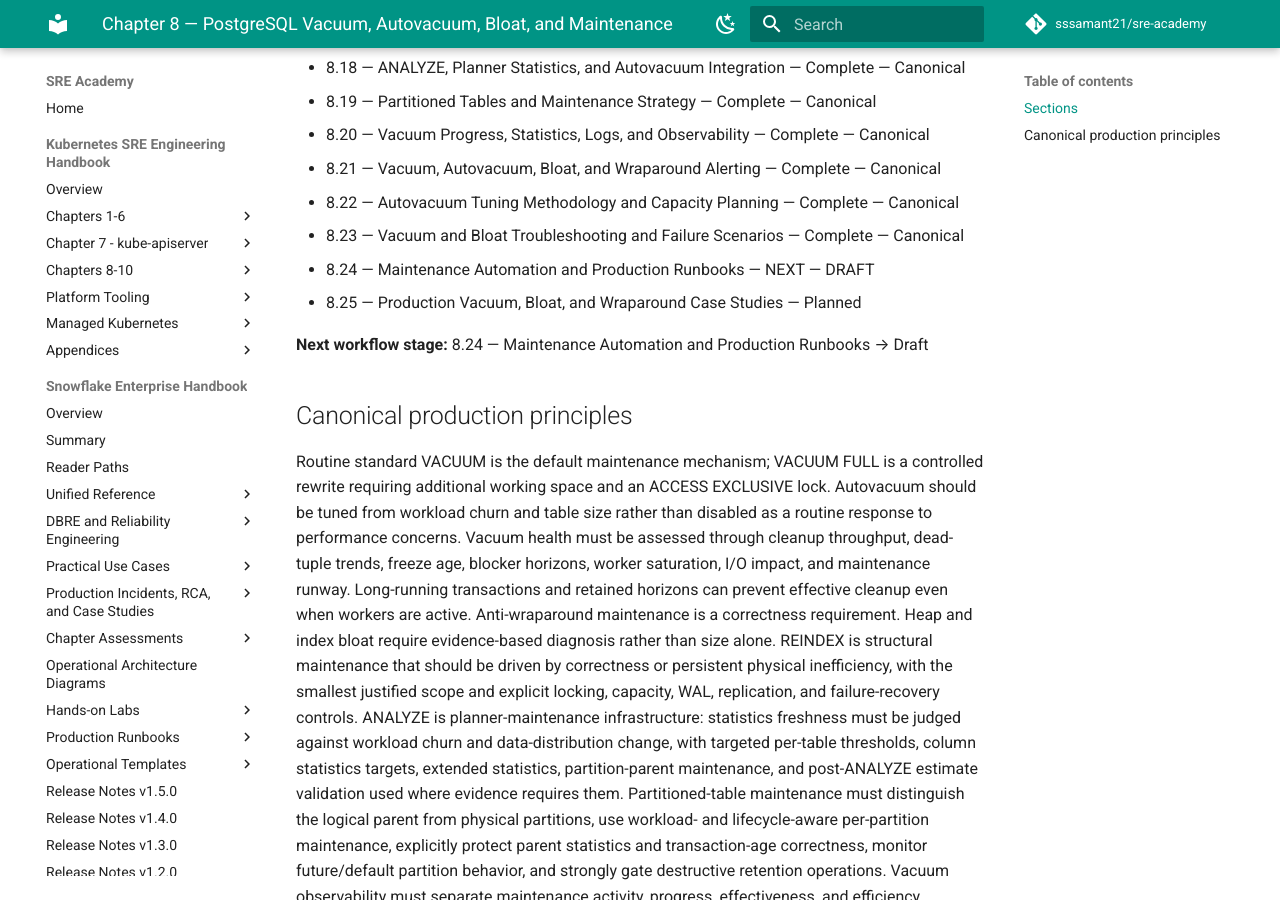
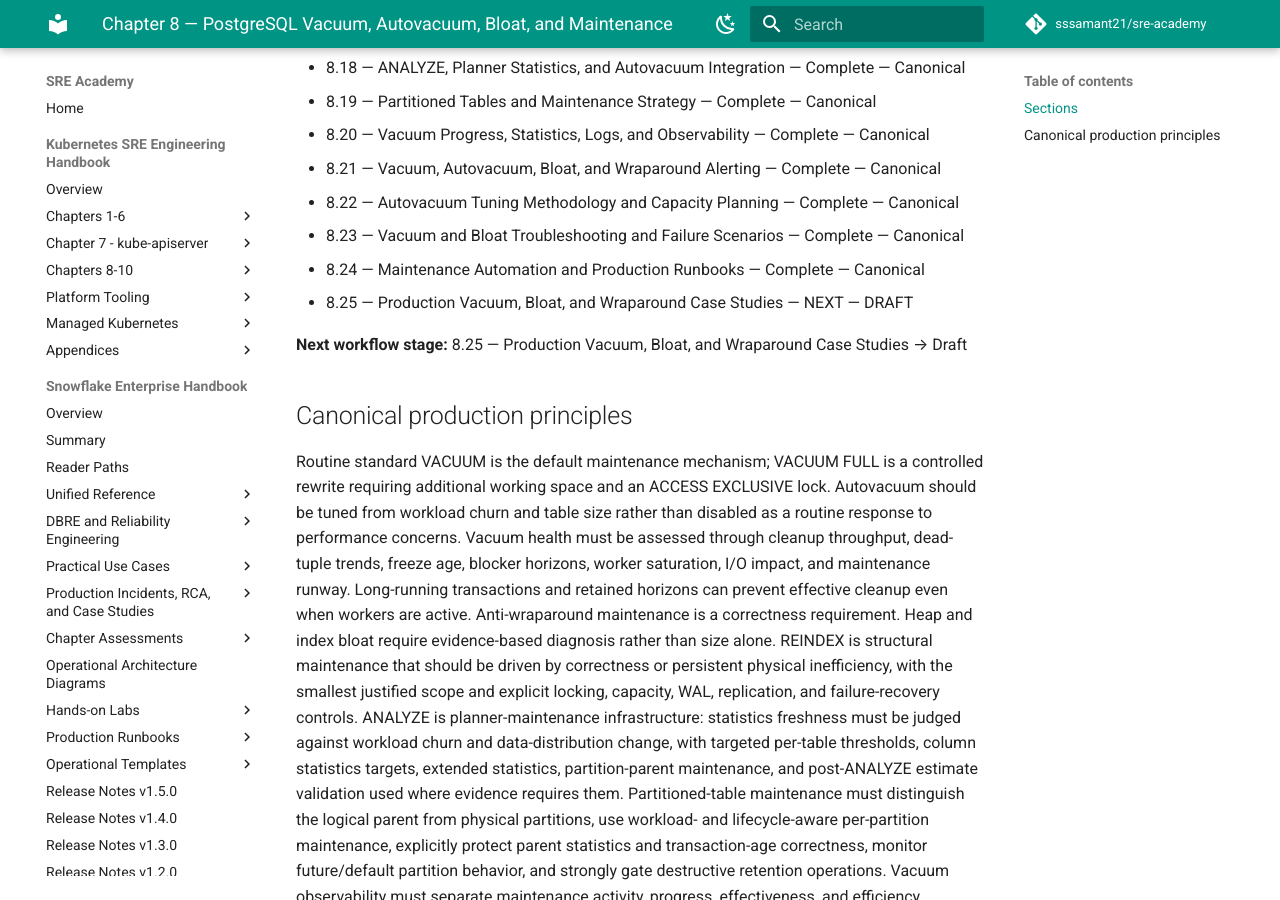
Before and after one commit to sssamant21/sre-academy, an MkDocs documentation site: the page built from docs/books/postgresql-sre-dbre-handbook/chapter-08/index.md, in a window 1280 px wide and 900 px high, scrolled down 972 px. Built offline with MkDocs 1.6.1 and Material for MkDocs 9.7.7, drawn with Linux system fonts in a browser that asks for light colours; comment, search, counter and statistics services are not loaded; some of the changed text lies outside the part shown.

Commit message:
docs(postgresql): mark section 8.24 canonical and advance to 8.25 draft

```diff
--- a/docs/books/postgresql-sre-dbre-handbook/chapter-08/index.md
+++ b/docs/books/postgresql-sre-dbre-handbook/chapter-08/index.md
@@ -29,10 +29,10 @@ Master Chapter 8 Structure v1.0 — **LOCKED**
 - 8.21 — Vacuum, Autovacuum, Bloat, and Wraparound Alerting — Complete — Canonical
 - 8.22 — Autovacuum Tuning Methodology and Capacity Planning — Complete — Canonical
 - 8.23 — Vacuum and Bloat Troubleshooting and Failure Scenarios — Complete — Canonical
-- 8.24 — Maintenance Automation and Production Runbooks — NEXT — DRAFT
-- 8.25 — Production Vacuum, Bloat, and Wraparound Case Studies — Planned
+- 8.24 — Maintenance Automation and Production Runbooks — Complete — Canonical
+- 8.25 — Production Vacuum, Bloat, and Wraparound Case Studies — NEXT — DRAFT
 
-**Next workflow stage:** 8.24 — Maintenance Automation and Production Runbooks → Draft
+**Next workflow stage:** 8.25 — Production Vacuum, Bloat, and Wraparound Case Studies → Draft
 
 ## Canonical production principles
 
```
Also changed, not shown: other parts of docs/books/postgresql-sre-dbre-handbook/chapter-08/index.md (+1 -1 lines).
